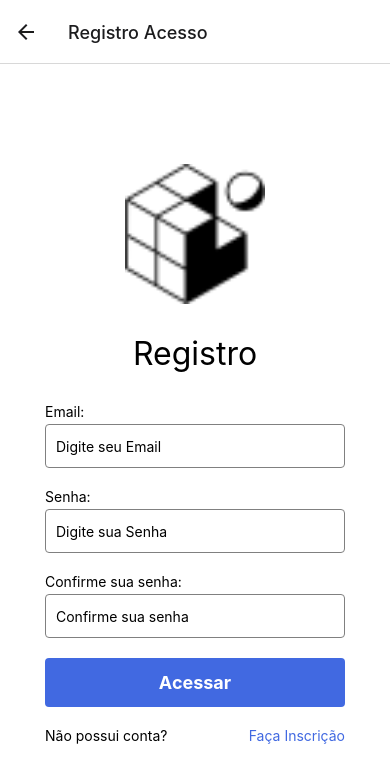
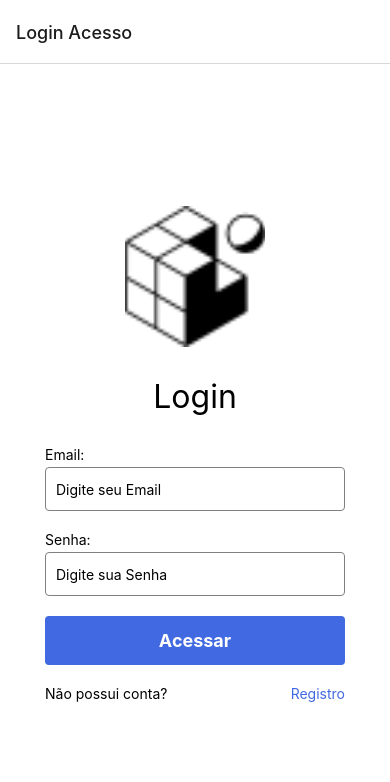
Before and after one commit to carloscastrofilho/dm1-login, a React Native app: screen /Registro in a window 390 px wide. Shown: the top 782 px of the page. Built offline with nearby package versions, Linux system fonts and the light colour scheme.

Commit message:
Tela-Inicial

```diff
--- a/App.js
+++ b/App.js
@@ -1,6 +1,8 @@
 import { StatusBar } from "expo-status-bar";
 import Login from "./src/pages/login.js";
-import Register from "./src/pages/register.js";
+import Register from "./src/pages/Register.js";
+import Home from "./src/pages/Home.js";
+import Splash from "./src/pages/Splash.js";
 import { NavigationContainer } from "@react-navigation/native";
 import { createNativeStackNavigator } from "@react-navigation/native-stack";
 
@@ -8,18 +10,30 @@ const Stack = createNativeStackNavigator();
 
  const App = () => {
   return (
-    <NavigationContainer>  {/* Container de navegação */}
+    <NavigationContainer>
     <Stack.Navigator>
       <Stack.Screen
+        name="Splash"
+        component={Splash}
+        options={{headerShown: false}}
+      />
+       <Stack.Screen
         name="Login"
         component={Login}
-        options={{title: 'Login Acesso'}}
+        options={{title:'Login Acesso',
+          headerLeft: () => false
+        }}
       />
       <Stack.Screen
-      name="Registro"
+      name="Register"
       component={Register}
-      options={{title: 'Registro Acesso'}}
+      options={{title:'Registro Acesso'}}
        />
+    <Stack.Screen
+        name="Home"
+        component={Home}
+        options={{title:'Tela Inicial'}}
+      />
 
     </Stack.Navigator>
   </NavigationContainer>
--- a/package.json
+++ b/package.json
@@ -15,8 +15,9 @@
     "expo-status-bar": "~1.12.1",
     "react": "18.2.0",
     "react-native": "0.74.5",
-    "react-native-screens": "3.31.1",
-    "react-native-safe-area-context": "4.10.5"
+    "react-native-indicators": "^0.17.0",
+    "react-native-safe-area-context": "4.10.5",
+    "react-native-screens": "3.31.1"
   },
   "devDependencies": {
     "@babel/core": "^7.20.0"
--- /dev/null
+++ b/src/pages/Home.js
@@ -0,0 +1,72 @@
+
+import { StatusBar } from "expo-status-bar";
+import {
+  StyleSheet,
+  Text,
+  View,
+  Image,
+  TextInput,
+  TouchableOpacity,
+} from "react-native";
+
+const Home = ({navigation}) => {
+  return (
+    <View style={styles.container}>
+      <Image source={require("../../assets/favicon.png")} style={styles.logo} />
+      <Text style={styles.titulo}>Tela Inicial</Text>
+
+    </View>
+  );
+};
+
+const styles = StyleSheet.create({
+  container: {
+    flex: 1,
+    backgroundColor: "#fff",
+    alignItems: "center",
+    justifyContent: "center",
+    gap: 30,
+  },
+
+  logo: {
+    width: 140,
+    height: 141,
+  },
+  titulo: {
+    fontSize: 32,
+  },
+  inputs: {
+    width: 300,
+    height: 44,
+    borderColor: "gray",
+    borderWidth: 1,
+    borderRadius: 4,
+    paddingHorizontal: 10,
+    marginTop: 4,
+  },
+  btn: {
+    backgroundColor: "#4169E1",
+    display: "flex",
+    justifyContent: "center",
+    padding: 14,
+    borderRadius: 4,
+  },
+  btnTexto: {
+    textAlign: "center",
+    color: "#fff",
+    fontWeight: "bold",
+    fontSize: 18,
+  },
+  inputsContainer: {
+    gap: 20,
+  },
+  contasContainer: {
+    flexDirection: "row",
+    justifyContent: "space-between",
+  },
+  register: {
+    color: "#4169E1",
+  },
+});
+
+export default Home;
--- /dev/null
+++ b/src/pages/Splash.js
@@ -0,0 +1,31 @@
+import React, { useEffect } from 'react';
+import { StyleSheet, View } from 'react-native';
+import { WaveIndicator } from 'react-native-indicators';
+
+const Splash = ({ navigation }) => {
+  useEffect(() => {
+    const timer = setTimeout(() => {
+      navigation.navigate('Login');
+    }, 2000);
+
+
+    return () => clearTimeout(timer);
+  }, [navigation]);
+
+  return (
+    <View style={styles.container}>
+      <WaveIndicator color='#4169E1' />
+    </View>
+  );
+};
+
+const styles = StyleSheet.create({
+  container: {
+    flex: 1,
+    backgroundColor: "#fff",
+    alignItems: "center",
+    justifyContent: "space-evenly",
+  },
+});
+
+export default Splash;
--- a/src/pages/login.js
+++ b/src/pages/login.js
@@ -29,17 +29,20 @@ const Login = ({navigation}) => {
             placeholder="Digite sua Senha"
           ></TextInput>
         </View>
-        <TouchableOpacity style={styles.btn}>
+        <TouchableOpacity style={styles.btn}   onPress={() =>
+              navigation.navigate("Home", { name:"Home" })}   >
           <Text style={styles.btnTexto}>Acessar</Text>
         </TouchableOpacity>
         <View style={styles.contasContainer}>
           <Text>Não possui conta?</Text>
           <TouchableOpacity
             onPress={() =>
-              navigation.navigate("Register", { name: "Registro" })
+              navigation.navigate("Register", { name:"Registro" })
             }
-            style={styles.inscricao}
+
+
           >
+           <Text style={styles.register}>Registro</Text>
           </TouchableOpacity>
         </View>
       </View>
@@ -93,7 +96,7 @@ const styles = StyleSheet.create({
     flexDirection: "row",
     justifyContent: "space-between",
   },
-  inscricao: {
+  register: {
     color: "#4169E1",
   },
 });
--- a/src/pages/register.js
+++ b/src/pages/register.js
@@ -8,7 +8,8 @@ import {
   TouchableOpacity,
 } from "react-native";
 
-const Register = () => {
+
+const Register = ({navigation}) => {
   return (
     <View style={styles.container}>
   <Image source={require("../../assets/favicon.png")} style={styles.logo} />
@@ -40,7 +41,10 @@ const Register = () => {
         ></TextInput>
 
         </View>
-        <TouchableOpacity style={styles.btn}>
+        <TouchableOpacity style={styles.btn}
+          onPress={() =>
+            navigation.navigate("Home", { name:"Home" })}
+        >
           <Text style={styles.btnTexto}>Acessar</Text>
         </TouchableOpacity>
         <View style={styles.contasContainer}>
```
Also changed, not shown: 1 other file (tests, documents, lock files or other folders).
